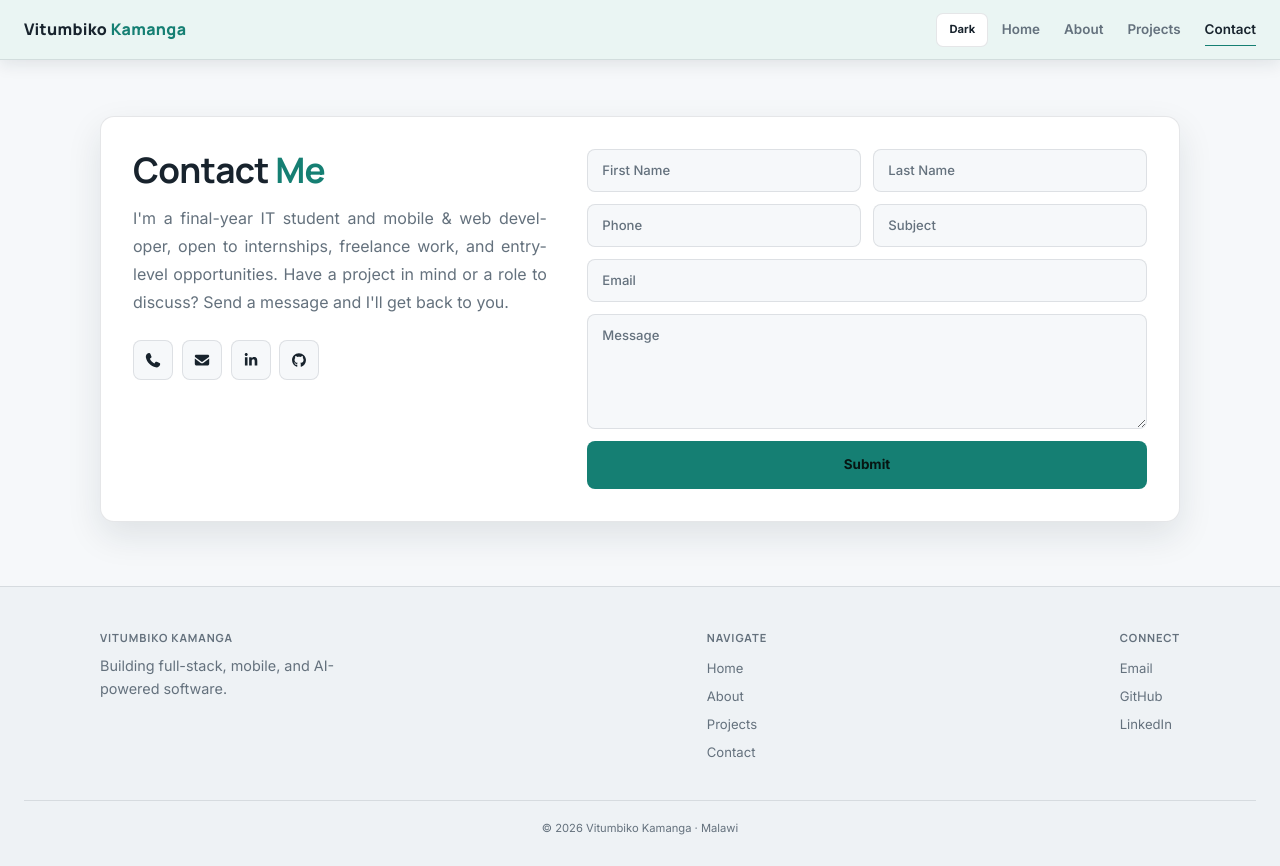
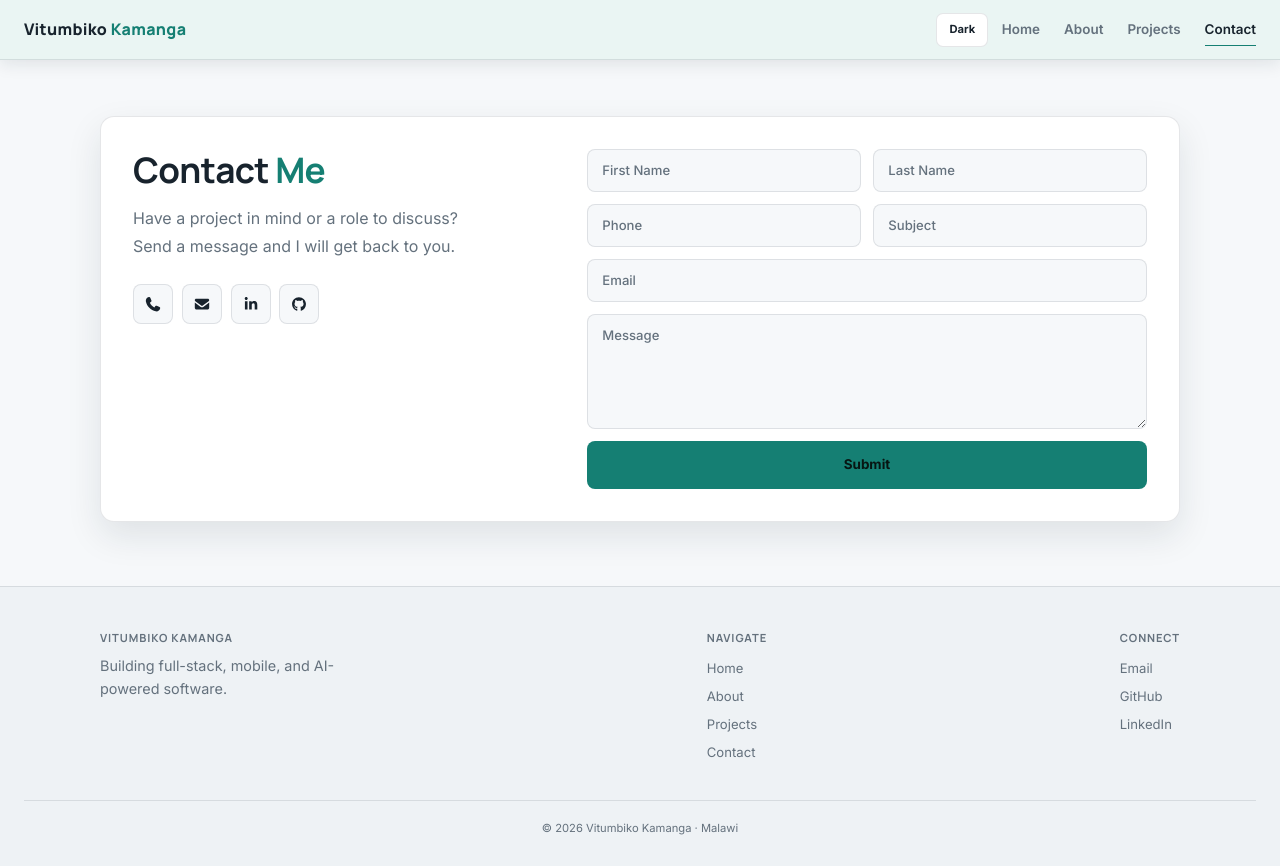
Before and after one commit to Vitumbiko-Kamanga/Portfolio, a React (Vite) app: page /contact in a window 1280 px wide. Built offline with nearby package versions, Linux system fonts and the light colour scheme.

Commit message:
Changed the contact information

```diff
--- a/src/components/Contact.jsx
+++ b/src/components/Contact.jsx
@@ -63,10 +63,8 @@ ${form.message}`
               </h2>
 
               <p>
-                I'm a final-year IT student and mobile &amp; web developer,
-                open to internships, freelance work, and entry-level
-                opportunities. Have a project in mind or a role to discuss?
-                Send a message and I'll get back to you.
+                Have a project in mind or a role to discuss? <br />
+                Send a message and I will get back to you.
               </p>
 
               {/* SOCIAL / CONTACT ICONS */}
```
